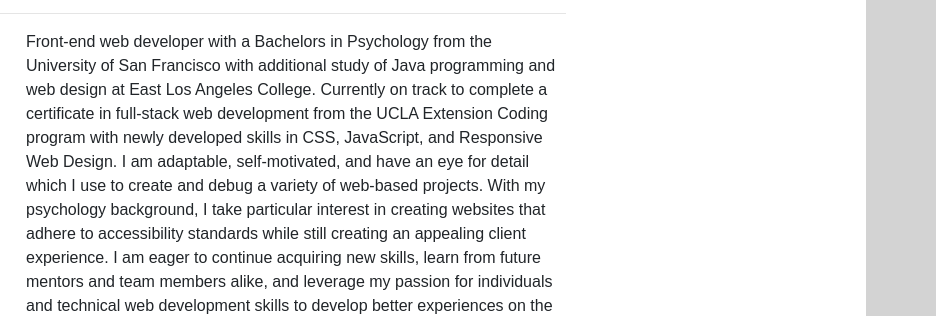
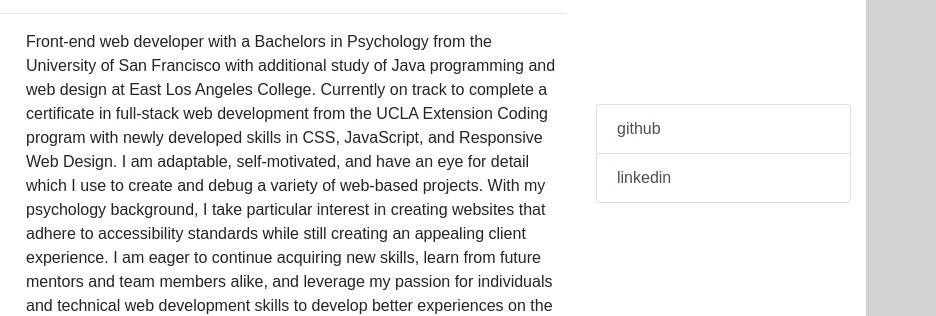
Before and after one commit to mgmoreno22/BootstrapPortfolio, a plain HTML site: page index.html in a window 1280 px wide. Shown: the part 116-432 px from the top of the page, 344-1280 px from the left. Drawn offline with nearby package versions, Linux system fonts and the light colour scheme.

Commit message:
includes links in about me

```diff
--- a/index.html
+++ b/index.html
@@ -53,6 +53,14 @@
                         </div>
                     </div>
                 </div>
+                <div class="col-sm-12 col-md-3 align-self-center">
+                    <div class="list-group">
+                        <a href="https://github.com/mgmoreno22" class="list-group-item list-group-item-action">
+                          github
+                        </a>
+                        <a href="https://www.linkedin.com/in/mgmoreno22/" class="list-group-item list-group-item-action">linkedin</a>
+                      </div>
+                </div>
             </div>
         </section>
     </main>
```
